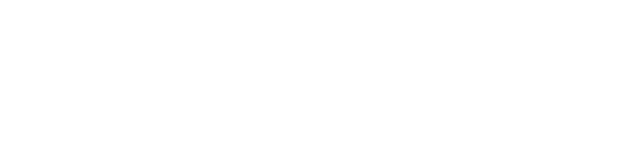
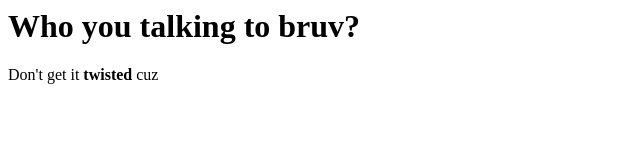
Before and after one commit to Midnightlit/Charity-UK-, a plain HTML site: page INDEX.html in a window 1280 px wide. Shown: the whole page, without its empty margins (0-640 px from the left). Drawn offline with Linux system fonts and the light colour scheme.

Commit message:
Added the full code

```diff
--- a/INDEX.html
+++ b/INDEX.html
@@ -1,4 +1,9 @@
-<HTML?
+<HTML>
 <HEAD>
   <TITLE>TEST/PRACTICE</TITLE>
 </HEAD>
+<BODY>
+  <h1> Who you talking to bruv? </h1>
+  <p> Don't get it <strong> twisted </strong> cuz </p>
+</BODY>
+</HTML>
```
